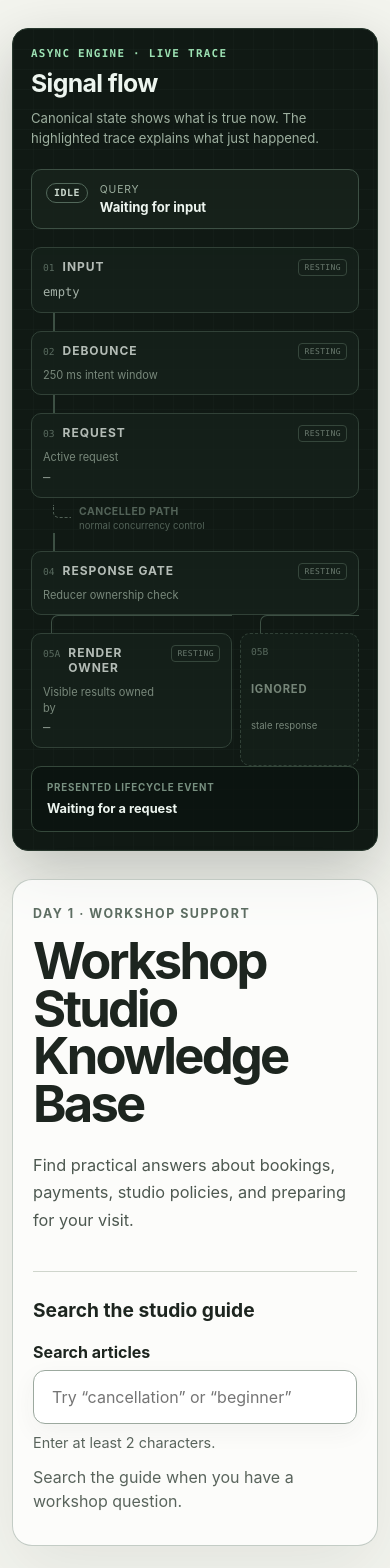
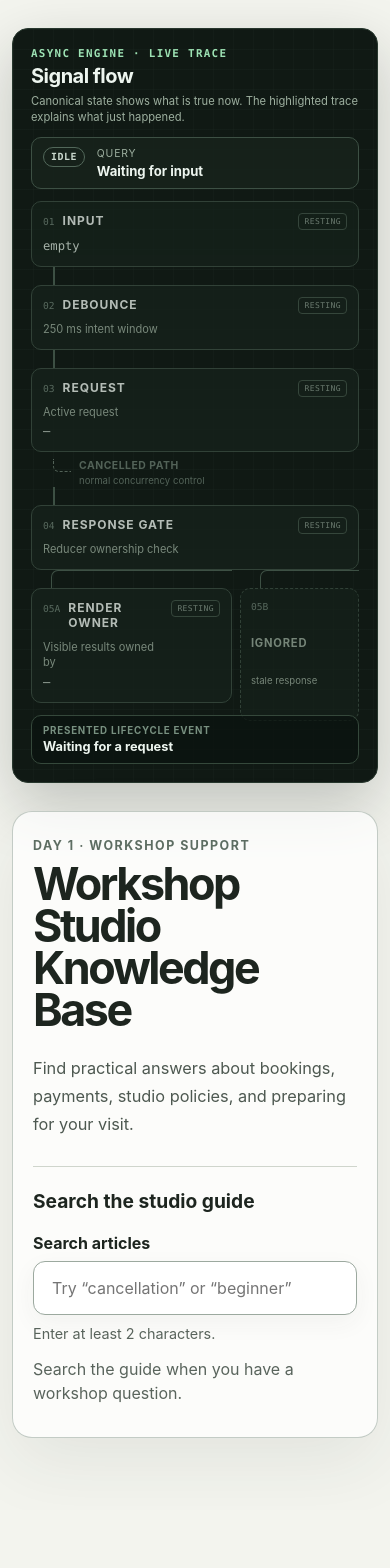
Before and after one commit to stuartchendev/7-day-frontend-production-sprint, a React (Vite) app: page /day-1 in a window 390 px wide. Shown: the top 1568 px of the page. After the commit the page ends 1510 px from the top, so only its background shows below. Built offline with nearby package versions, Linux system fonts and the light colour scheme.

Commit message:
style(day-1): tighten signal flow presentation

```diff
--- a/src/app/app.css
+++ b/src/app/app.css
@@ -322,7 +322,7 @@ h1 {
 .day-one-layout .knowledge-base {
   width: auto;
   margin: 0;
-  padding: 48px;
+  padding: 40px 44px;
   border: 1px solid rgba(174, 185, 176, 0.72);
   border-radius: 28px;
   background: rgba(255, 255, 255, 0.72);
@@ -330,9 +330,9 @@ h1 {
 }
 
 .day-one-layout .knowledge-base__header h1 {
-  max-width: 11ch;
-  margin-top: 16px;
-  font-size: clamp(2.8rem, 6vw, 5rem);
+  max-width: 13ch;
+  margin-top: 10px;
+  font-size: clamp(2.35rem, 4.5vw, 3.9rem);
 }
 
 .day-one-layout .knowledge-base__header > p:last-child {
@@ -341,8 +341,8 @@ h1 {
 }
 
 .day-one-layout .knowledge-search {
-  margin-top: 48px;
-  padding-top: 32px;
+  margin-top: 32px;
+  padding-top: 24px;
 }
 
 .day-one-layout .knowledge-search > h2 {
@@ -392,7 +392,7 @@ h1 {
   top: 24px;
   align-self: start;
   max-height: calc(100vh - 48px);
-  padding: 24px;
+  padding: 20px;
   overflow-x: hidden;
   overflow-y: auto;
   border: 1px solid #27372d;
@@ -411,6 +411,14 @@ h1 {
 .signal-panel__header {
   position: relative;
   z-index: 1;
+  display: grid;
+  grid-template-columns: auto minmax(0, 1fr);
+  align-items: end;
+  gap: 12px;
+}
+
+.signal-panel__title {
+  min-width: 0;
 }
 
 .signal-panel__eyebrow {
@@ -424,16 +432,16 @@ h1 {
 }
 
 .signal-panel h2 {
-  margin: 8px 0 10px;
-  font-size: 1.55rem;
+  margin: 4px 0 0;
+  font-size: 1.25rem;
   letter-spacing: -0.025em;
 }
 
 .signal-panel__header > p:last-child {
   margin: 0;
   color: var(--signal-muted);
-  font-size: 0.82rem;
-  line-height: 1.55;
+  font-size: 0.7rem;
+  line-height: 1.4;
 }
 
 .signal-panel code {
@@ -450,8 +458,8 @@ h1 {
   display: flex;
   align-items: flex-start;
   gap: 12px;
-  margin-top: 20px;
-  padding: 13px 14px;
+  margin-top: 12px;
+  padding: 9px 11px;
   border: 1px solid var(--signal-line);
   border-radius: 10px;
   background: rgba(23, 35, 28, 0.88);
@@ -509,7 +517,7 @@ h1 {
 .signal-flow {
   position: relative;
   z-index: 1;
-  margin-top: 18px;
+  margin-top: 12px;
 }
 
 .signal-stage {
@@ -791,17 +799,17 @@ h1 {
   position: relative;
   z-index: 1;
   display: grid;
-  gap: 5px;
+  gap: 3px;
   min-height: 0;
-  margin-top: 18px;
-  padding: 15px;
+  margin-top: 12px;
+  padding: 9px 11px;
   border: 1px solid #35483b;
   border-radius: 10px;
   background: rgba(11, 19, 14, 0.72);
 }
 
 .signal-panel__event p {
-  margin: 0 0 3px;
+  margin: 0;
   color: #789080;
   font-size: 0.61rem;
   font-weight: 700;
@@ -814,6 +822,25 @@ h1 {
   font-size: 0.8rem;
 }
 
+.signal-panel__event-summary {
+  display: flex;
+  align-items: baseline;
+  min-width: 0;
+  gap: 8px;
+}
+
+.signal-panel__event-summary code {
+  min-width: 0;
+  overflow: hidden;
+  text-overflow: ellipsis;
+  white-space: nowrap;
+}
+
+.signal-panel__event-summary small {
+  flex: 0 0 auto;
+  margin-left: auto;
+}
+
 .signal-panel__event code {
   color: var(--signal-active);
 }
@@ -821,7 +848,7 @@ h1 {
 .signal-panel__event > span {
   color: var(--signal-muted);
   font-size: 0.68rem;
-  line-height: 1.45;
+  line-height: 1.35;
 }
 
 .signal-panel__event small {
@@ -890,17 +917,21 @@ h1 {
   }
 
   .day-one-layout .knowledge-base__header h1 {
-    font-size: clamp(2.45rem, 13vw, 3.7rem);
+    font-size: clamp(2.25rem, 11.5vw, 3.25rem);
   }
 
   .day-one-layout .knowledge-search {
-    margin-top: 36px;
-    padding-top: 26px;
+    margin-top: 28px;
+    padding-top: 22px;
   }
 
   .signal-panel {
     padding: 18px;
     border-radius: 16px;
+  }
+  .signal-panel__header {
+    grid-template-columns: 1fr;
+    gap: 6px;
   }
 
   .signal-branches {
--- a/src/days/day-1/observability/SignalPanel.tsx
+++ b/src/days/day-1/observability/SignalPanel.tsx
@@ -111,8 +111,10 @@ export function SignalPanel({ state, currentEvent }: SignalPanelProps) {
   return (
     <aside className="signal-panel" aria-labelledby="signal-panel-title">
       <header className="signal-panel__header">
-        <p className="signal-panel__eyebrow">Async engine · live trace</p>
-        <h2 id="signal-panel-title">Signal flow</h2>
+        <div className="signal-panel__title">
+          <p className="signal-panel__eyebrow">Async engine · live trace</p>
+          <h2 id="signal-panel-title">Signal flow</h2>
+        </div>
         <p>
           Canonical state shows what is true now. The highlighted trace explains
           what just happened.
@@ -221,12 +223,14 @@ export function SignalPanel({ state, currentEvent }: SignalPanelProps) {
           <strong>Waiting for a request</strong>
         ) : (
           <>
-            <strong>{eventLabels[currentEvent.type]}</strong>
-            <code>{currentEvent.requestId}</code>
+            <div className="signal-panel__event-summary">
+              <strong>{eventLabels[currentEvent.type]}</strong>
+              <code>{currentEvent.requestId}</code>
+              {'elapsedMs' in currentEvent && (
+                <small>{Math.round(currentEvent.elapsedMs)} ms</small>
+              )}
+            </div>
             <span>{eventDescriptions[currentEvent.type]}</span>
-            {'elapsedMs' in currentEvent && (
-              <small>{Math.round(currentEvent.elapsedMs)} ms elapsed</small>
-            )}
           </>
         )}
       </section>
--- a/src/days/day-1/observability/useSignalPresentationQueue.ts
+++ b/src/days/day-1/observability/useSignalPresentationQueue.ts
@@ -1,7 +1,7 @@
 import { useCallback, useEffect, useReducer } from 'react'
 import type { SearchEvent } from './searchEvents'
 
-export const SIGNAL_STEP_MS = 900
+export const SIGNAL_STEP_MS = 1500
 
 type SignalQueueState = {
   currentEvent: SearchEvent | null
```
